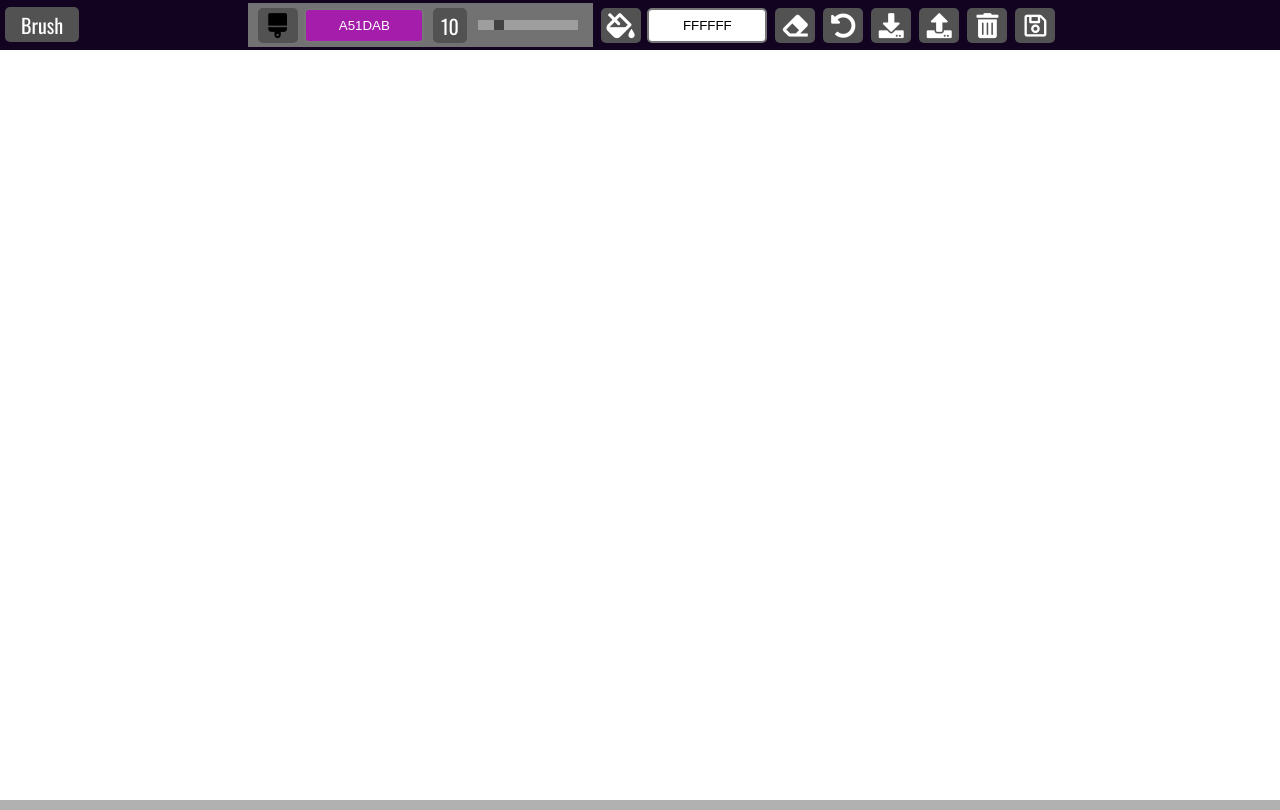
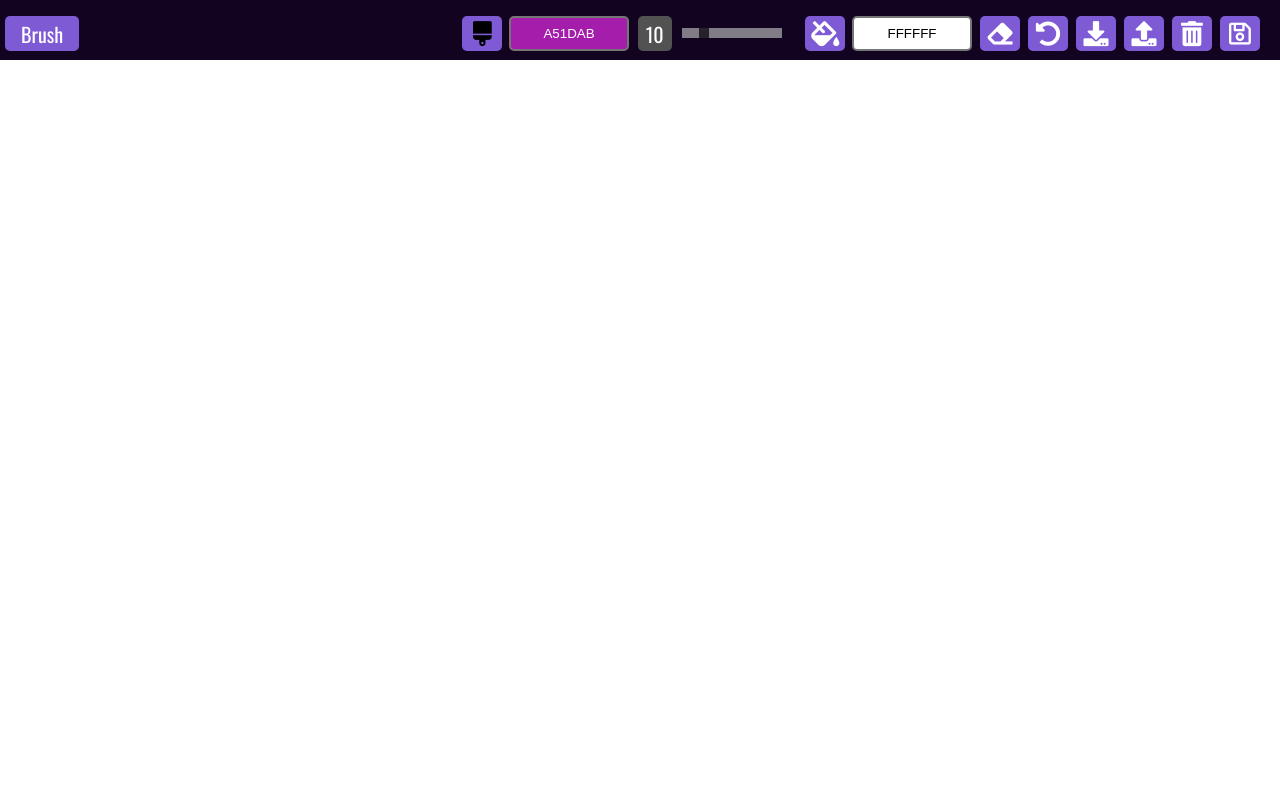
Before and after one commit to gokulPG/Paint-web-app, a plain HTML site: page index.html in a window 1280 px wide. Drawn offline with nearby package versions, Linux system fonts and the light colour scheme.

Commit message:
background color changes added in nav

```diff
--- a/index.html
+++ b/index.html
@@ -16,6 +16,7 @@
             <span id="active-tool" title="Active Tool">Brush</span>
         </div>
         <!-- Brush -->
+    <div class="push-end">
         <div class="brush tool">
             <i class="fas fa-brush" id="brush" title="Brush"></i>
             <input class="jscolor" value="a51dab" id="brush-color">
@@ -52,7 +53,9 @@
             <a id="download">
                 <i class="far fa-save" title="Save Image File"></i>
             </a>
+
         </div>
+    </div>
     </div>
 
     <!-- Mobile Message -->
--- a/style.css
+++ b/style.css
@@ -12,13 +12,18 @@ body {
 }
 
 .top-bar {
-  padding-left: 15px;
-  height: 50px;
+  padding: 0px 20px;
+  height: 60px;
   width: 100%;
   position: fixed;
   background-color: #120321;
   display: flex;
-  justify-content: center;
+  justify-content: flex-end;
+  align-items: center;
+}
+
+.push-end {
+  display: flex;
 }
 
 /* Font Awesome Icons */
@@ -27,7 +32,7 @@ body {
   font-size: 25px;
   position: relative;
   top: 5px;
-  background-color: rgb(82, 82, 82);
+  background-color: #7F5AD5;
   color: white;
   padding: 5px;
   border-radius: 5px;
@@ -53,12 +58,12 @@ body {
 /* Tools */
 .active-tool {
   position: absolute;
-  top: 9px;
+  top: 18px;
   left: 5px;
 }
 
 .active-tool > span {
-  background-color: rgb(82, 82, 82);
+  background-color: #7F5AD5;
   border-radius: 5px;
   padding: 2.5px 16px;
   color: white;
@@ -76,7 +81,7 @@ body {
 }
 
 .brush {
-  background-color: rgb(114, 114, 114);
+  /* background-color: rgb(114, 114, 114); */
   height: 44px;
   width: 345px;
 }
@@ -148,7 +153,7 @@ body {
 canvas#canvas {
   background-color: rgb(177, 177, 177);
   position: absolute;
-  top: 50px;
+  top: 60px;
   cursor: crosshair;
   z-index: 10;
 }
```
